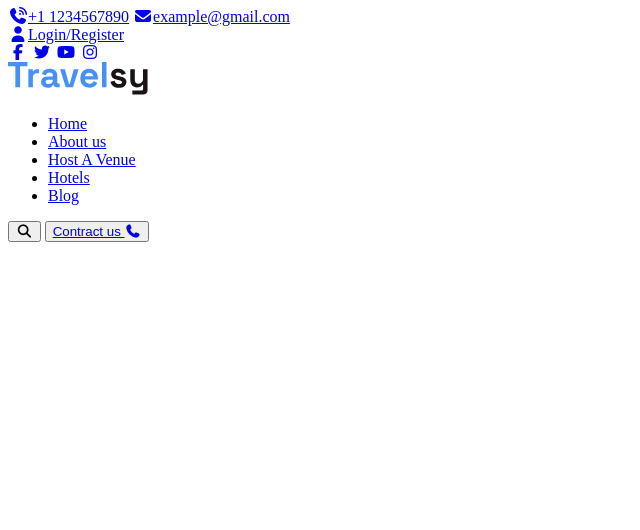
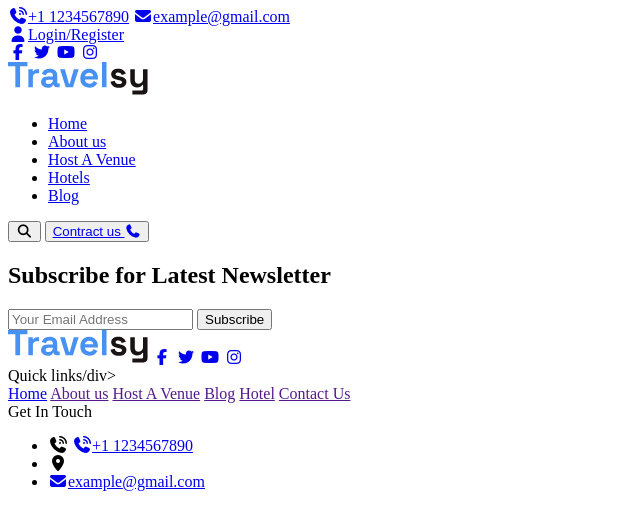
Before and after one commit to Rohit-specs/Travelsy, a plain HTML site: page index.html in a window 1280 px wide. Shown: the whole page, without its empty margins (0-640 px from the left). Drawn offline with Linux system fonts and the light colour scheme.

Commit message:
started footer section

```diff
--- a/index.html
+++ b/index.html
@@ -57,6 +57,59 @@
             </nav>
         </section>
     </header>
+    <footer>
+        <section class="newsletter">
+            <div class="container">
+                <div class="newsletter_content">
+                    <h2>Subscribe for Latest Newsletter</h2>
+                    <form action="#" id="newsletterform">
+                        <input type="email" name="newsletter_email" placeholder="Your Email Address">
+                        <input type="submit" value="Subscribe">
+                    </form>
+                </div>
+            </div>
+        </section>
+        <section class="footer-content">
+            <div class="container">
+                <div class="footer-content_wrapper">
+                    <div class="footer-about">
+                        <a href="index.html" ><img src="/assets/images/Travelsy_logo.svg" alt="travelsy logo"></a>
+                    <a href="#" rel="nofollow" aria-label="visit our twitter page" target="_blank"><i class="fa-brands fa-facebook-f"></i></a>
+                    <a href="#" rel="nofollow" aria-label="visit our facbook page" target="_blank"><i class="fa-brands fa-twitter"></i></a>
+                    <a href="#" rel="nofollow" aria-label="visit our youtube chanel" target="_blank"><i class="fa-brands fa-youtube"></i></a>
+                    <a href="#" rel="nofollow" aria-label="vist" target="_blank"><i class="fa-brands fa-instagram"></i></a>
+
+                    </div>
+                    <div class="footer-text footer-link">
+                        <div class="footer-title">Quick links/div>
+                        <nav>
+                            <a href="index.html">Home</a>
+                            <a href="">About us</a>
+                            <a href="">Host A Venue</a>
+                            <a href="">Blog</a>
+                            <a href="">Hotel</a>
+                            <a href="">Contact Us</a>
+                        </nav>
+                    <div class="footer-title">Get In Touch
+                        <ul class="footer-contact_datails">
+                            <li>
+                                <i class="fa-solid fa-phone-volume"></i>
+                                <a href=""></a>
+                                <a href="tel:1 1234567890" aria-label="Click here to call us"><i class="fa-solid fa-phone-volume"></i>+1 1234567890</a>
+                            </li>
+                            <li>
+                                <i class="fa-solid fa-location-dot"></i>
+                                <a href=""></a>
+                            </li>
+                            <li>
+                <a href="mailto: example@gmail.com" aria-label="Click here to email us"><i class="fa-solid fa-envelope"></i>example@gmail.com</a>
+                            </li>
+                        </ul>
+                    </div>
+                </div>
+            </div>
+        </section>
+    </footer>
 
 </body>
 </html>
```
